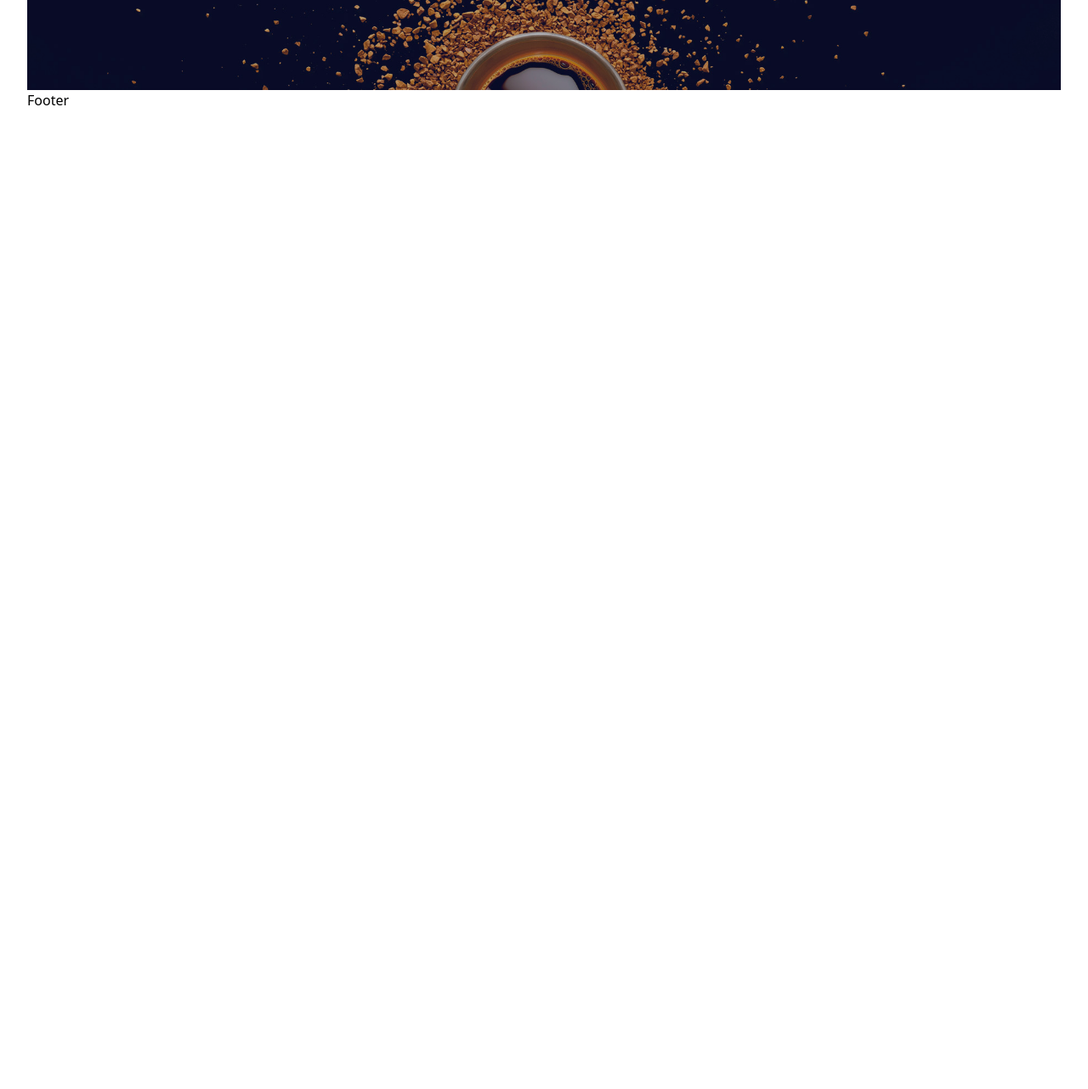
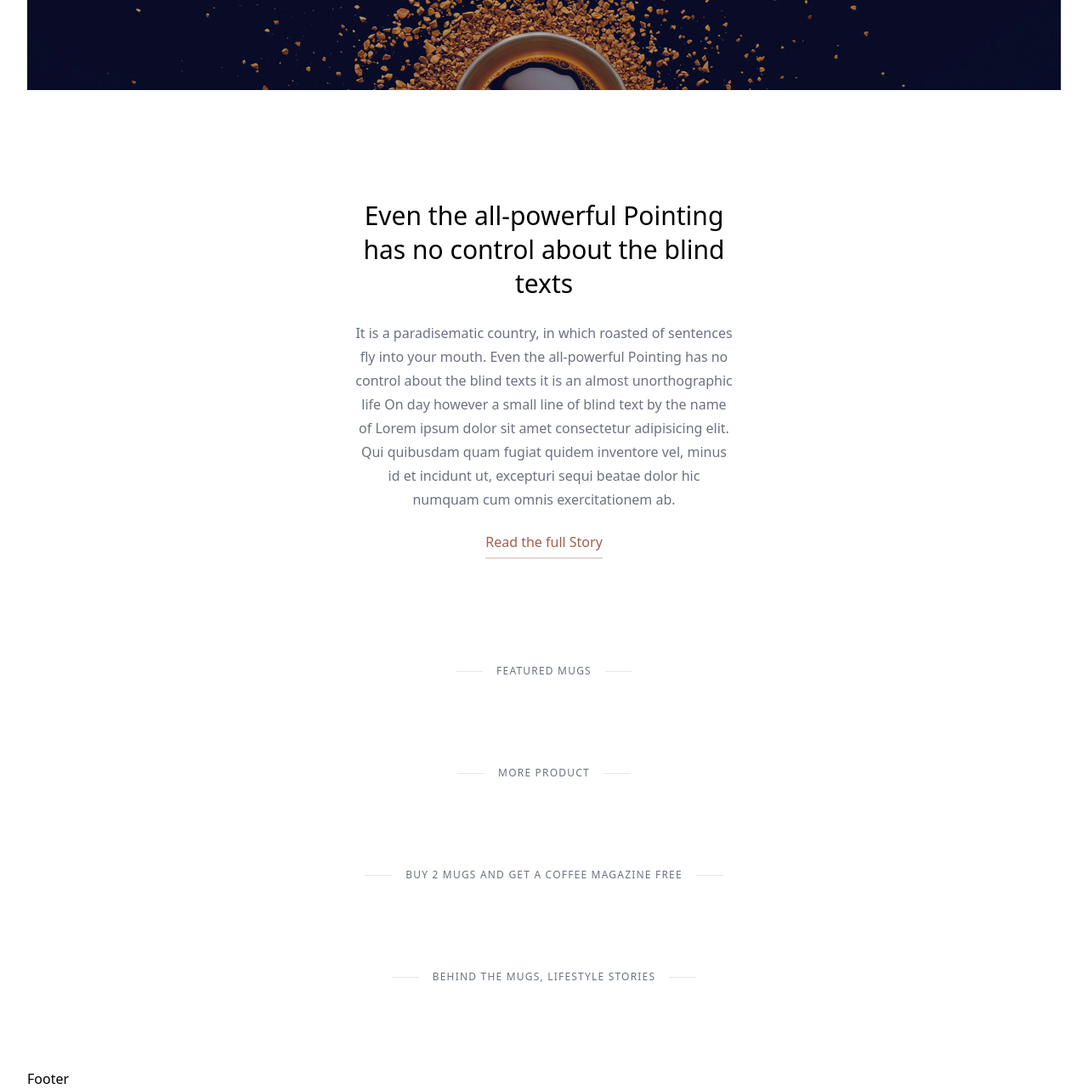
Before and after one commit to DatBuiTien18102002/tailwind-coffee, a website: page public/index.html in a window 1280 px wide. Shown: the part 500-1782 px from the top of the page at 85% size. Before the commit the page ends 800 px from the top, so only its background shows below. Drawn offline with Linux system fonts and the light colour scheme.

Commit message:
Add story and subheadline.

```diff
--- a/public/index.html
+++ b/public/index.html
@@ -117,15 +117,66 @@
             </div>
           </section>
 
-          <section class="story"></section>
+          <section class="story">
+            <div
+              class="w-full h-full flex flex-col items-center justify-center px-16 md:px-32 lg:px-64 xl:px-96 py-32 text-center"
+            >
+              <div class="text-3xl mb-6 leading-10">
+                Even the all-powerful Pointing has no control about the blind
+                texts
+              </div>
+              <div class="text-gray-500 leading-7 mb-6">
+                It is a paradisematic country, in which roasted of sentences fly
+                into your mouth. Even the all-powerful Pointing has no control
+                about the blind texts it is an almost unorthographic life On day
+                however a small line of blind text by the name of Lorem ipsum
+                dolor sit amet consectetur adipisicing elit. Qui quibusdam quam
+                fugiat quidem inventore vel, minus id et incidunt ut, excepturi
+                sequi beatae dolor hic numquam cum omnis exercitationem ab.
+              </div>
+              <a
+                href="#!"
+                class="block text-coffee-400 hover:text-coffee-600 relative after:lg:absolute after:-bottom-2 after:bg-coffee-50 after:hover:bg-coffee-200 after:left-0 after:h-0.5 after:lg:w-full"
+                >Read the full Story</a
+              >
+            </div>
+          </section>
 
-          <section class="feature"></section>
+          <section class="feature">
+            <div class="subheadline">
+              <div class="subheadline-deco-line"></div>
+              <div class="subheadline-label">Featured Mugs</div>
+              <div class="subheadline-deco-line"></div>
+            </div>
+          </section>
 
-          <section class="more"></section>
+          <section class="more">
+            <div class="subheadline">
+              <div class="subheadline-deco-line"></div>
+              <div class="subheadline-label">More Product</div>
+              <div class="subheadline-deco-line"></div>
+            </div>
+          </section>
 
-          <section class="magazine"></section>
+          <section class="magazine">
+            <div class="subheadline">
+              <div class="subheadline-deco-line"></div>
+              <div class="subheadline-label">
+                Buy 2 Mugs and Get A Coffee Magazine Free
+              </div>
+              <div class="subheadline-deco-line"></div>
+            </div>
+          </section>
 
-          <section class="lifestyle-story"></section>
+          <section class="lifestyle-story">
+            <div class="subheadline">
+              <div class="subheadline-deco-line"></div>
+              <div class="subheadline-label">
+                BeHind The Mugs, LifeStyle Stories
+              </div>
+              <div class="subheadline-deco-line"></div>
+            </div>
+          </section>
 
           <section class="subcribe"></section>
         </main>
--- a/src/input.css
+++ b/src/input.css
@@ -10,11 +10,11 @@
   }
 
   .top-menu-item {
-    @apply cursor-pointer py-1 hover:text-light-coffee relative after:lg:absolute after:lg:bottom-0 after:lg:bg-light-coffee after:lg:h-0.5 after:lg:w-0 after:lg:right-0 hover:after:lg:w-full hover:after:lg:left-0 after:lg:transition-all after:lg:ease-in-out after:lg:duration-300;
+    @apply cursor-pointer py-1 hover:text-coffee-200 relative after:lg:absolute after:lg:bottom-0 after:lg:bg-coffee-200 after:lg:h-0.5 after:lg:w-0 after:lg:right-0 hover:after:lg:w-full hover:after:lg:left-0 after:lg:transition-all after:lg:ease-in-out after:lg:duration-300;
   }
 
   .top-menu-item-active {
-    @apply text-light-coffee after:lg:w-full after:lg:left-0;
+    @apply text-coffee-200 after:lg:w-full after:lg:left-0;
   }
 
   .icon {
@@ -24,4 +24,16 @@
   .bage-circle {
     @apply text-xs text-center rounded-full px-1.5;
   }
+
+  .subheadline {
+    @apply flex justify-center items-center mb-24;
+  }
+
+  .subheadline-deco-line {
+    @apply w-8 h-px bg-gray-200;
+  }
+
+  .subheadline-label {
+    @apply uppercase mx-4 tracking-widest text-gray-500 font-medium text-[12px] text-center;
+  }
 }
--- a/tailwind.config.js
+++ b/tailwind.config.js
@@ -7,7 +7,12 @@ module.exports = {
         Karla: "['Karla', 'sans-serif']"
       },
       colors: {
-        'light-coffee': '#C89F94'
+        'coffee': {
+          50: '#E8D6D0',
+          200: '#C89F94',
+          400: '#A25F4B',
+          600: '#744838',
+        }
       },
       keyframes: {
         slideDown: {
```
Also changed, not shown: public/output.css.
